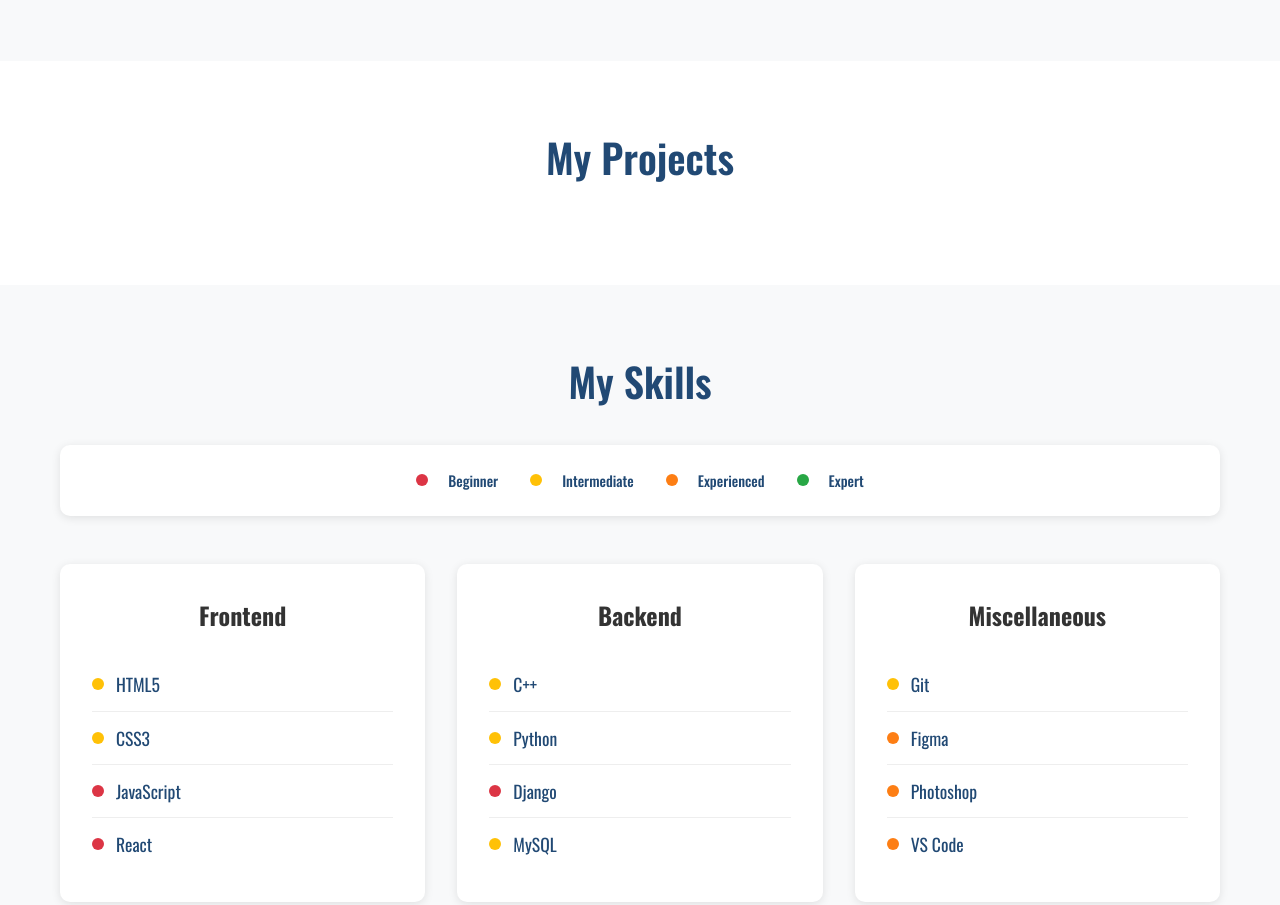
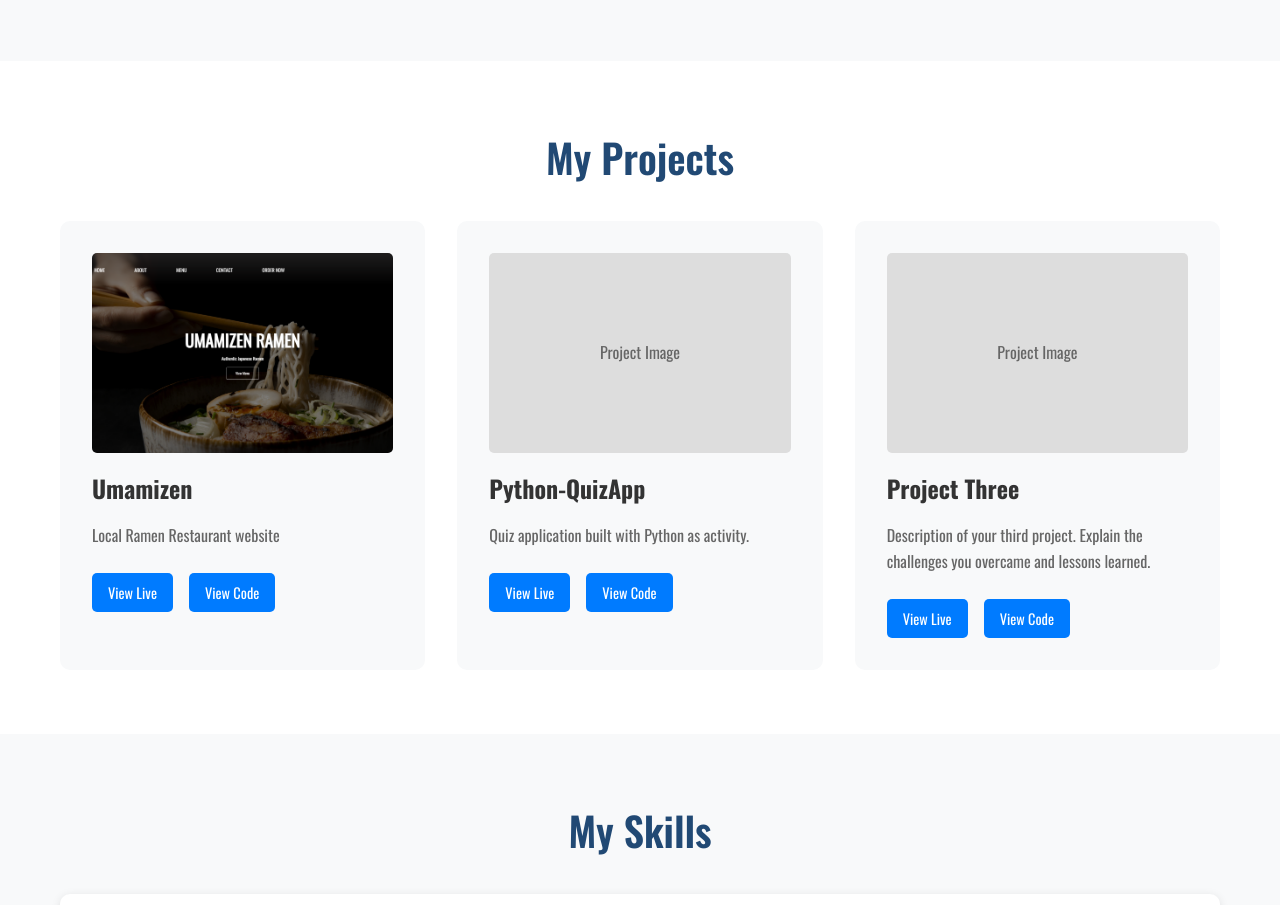
Before and after one commit to ToshiFritz/Portfolio, a plain HTML site: page index.html in a window 1280 px wide. Shown: the part 1133-2038 px from the top of the page. Drawn offline with nearby package versions, Linux system fonts and the light colour scheme.

Commit message:
6th commit

```diff
--- a/index.html
+++ b/index.html
@@ -71,11 +71,40 @@
 
 <!-- projects content -->
     <section class="projects" id="projects">
-        <div class="container">
-            <h2>My Projects</h2>
-
-        </div>
-    </section>
+            <div class="container">
+                <h2>My Projects</h2>
+                <div class="projects-grid">
+                    <div class="project-card">
+                        <div class="project-image">
+                            <img src="images/work1.png" alt = "Ramen Resto">
+                        </div>
+                        <h3>Umamizen</h3>
+                        <p>Local Ramen Restaurant website</p>
+                        <div class="project-links">
+                            <a href="https://toshifritz.github.io/Umamizen/" class="project-link">View Live</a>
+                            <a href="https://github.com/ToshiFritz/Umamizen" class="project-link">View Code</a>
+                        </div>
+                    </div>
+                    <div class="project-card">
+                        <div class="project-image">Project Image</div>
+                        <h3>Python-QuizApp</h3>
+                        <p>Quiz application built with Python as activity.</p>
+                        <div class="project-links">
+                            <a href="#" class="project-link">View Live</a>
+                            <a href="https://github.com/ToshiFritz/Python-QuizApp" class="project-link">View Code</a>
+                        </div>
+                    </div>
+                    <div class="project-card">
+                    <div class="project-image">Project Image</div>
+                    <h3>Project Three</h3>
+                    <p>Description of your third project. Explain the challenges you overcame and lessons learned.</p>
+                    <div class="project-links">
+                        <a href="#" class="project-link">View Live</a>
+                        <a href="#" class="project-link">View Code</a>
+                    </div>
+                </div>
+            </div>
+        </section>
 
 <!-- skill content -->
      <section class="skills" id="skills">
--- a/style.css
+++ b/style.css
@@ -194,7 +194,75 @@ h2 {
 }
 
 /* Projects Section */
+.projects {
+    background-color: #fff;
+}
 
+.projects-grid {
+    display: grid;
+    grid-template-columns: repeat(auto-fit, minmax(300px, 1fr));
+    gap: 2rem;
+}
+
+.project-card {
+    color: #666;
+    background-color: #f8f9fa;
+    padding: 2rem;
+    border-radius: 10px;
+    transition: transform 0.3s ease;
+}
+
+.project-card:hover {
+    transform: translateY(-5px);
+}
+
+.project-image {
+    background-color: #ddd;
+    height: 200px;
+    margin-bottom: 1rem;
+    border-radius: 5px;
+    display: flex;
+    align-items: center;
+    justify-content: center;
+    color: #666;
+}
+.project-image img {
+    width: 100%;
+    height: 100%;
+    object-fit: cover; /* Ensures the image covers the container without distortion */
+    border-radius: 5px; /* Optional: match container's border radius */
+    display: block; /* Removes any inline spacing */
+}
+
+.project-card h3 {
+    font-size: 1.5rem;
+    margin-bottom: 1rem;
+    color: #333;
+}
+
+.project-card p {
+    margin-bottom: 1.5rem;
+    line-height: 1.6;
+}
+
+.project-links {
+    display: flex;
+    gap: 1rem;
+}
+
+.project-link {
+    padding: 8px 16px;
+    background-color: #007bff;
+    color: white;
+    text-decoration: none;
+    border-radius: 5px;
+    font-size: 0.9rem;
+    transition: background-color 0.3s ease;
+}
+
+.project-link:hover {
+    background-color: #0056b3;
+}
 
 /* Skills Section */
 .skills {
```
Also changed, not shown: images/work1.png (added).
